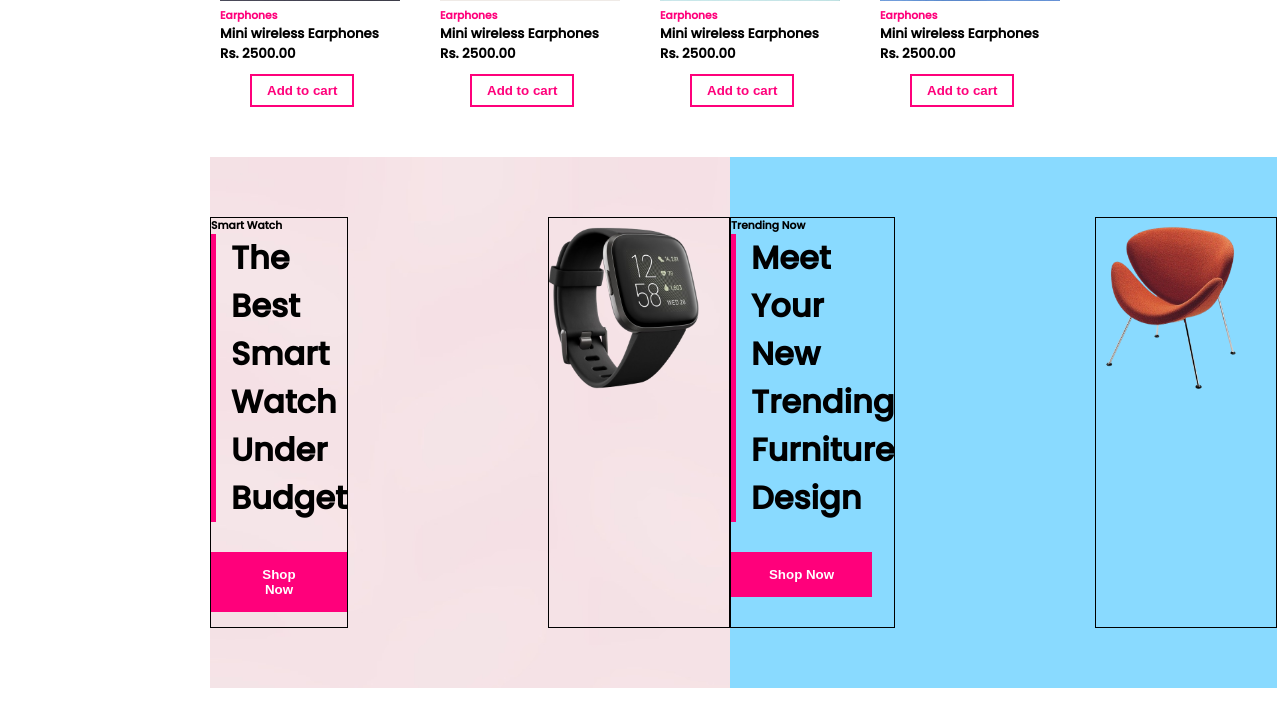
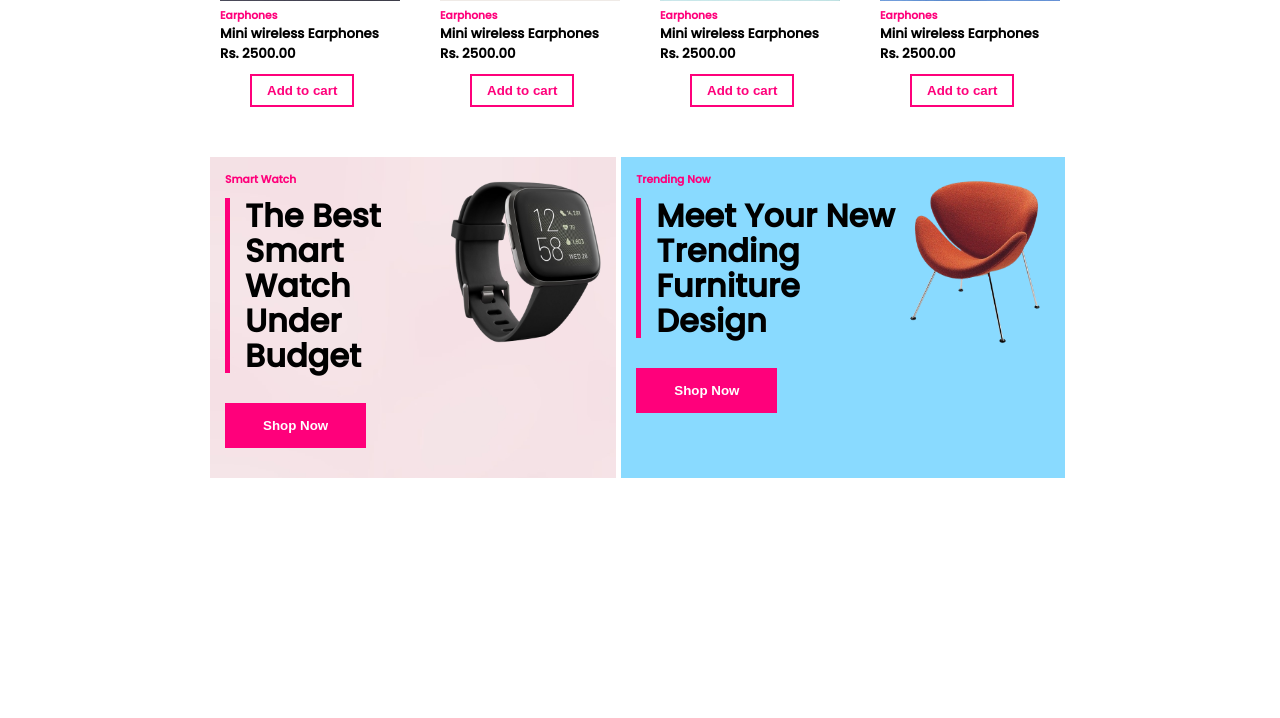
Before and after one commit to Kaveenxz/NIBM-project, a PHP site: page / in a window 1280 px wide. Shown: the part 2315-3033 px from the top of the page. After the commit the page ends 2793 px from the top, so only its background shows below. Run offline with PHP 8.4, Linux system fonts and the light colour scheme.

Commit message:
done with trending section

```diff
--- a/style/style.css
+++ b/style/style.css
@@ -238,7 +238,8 @@ button{
     display: flex;
     justify-content: space-between;
     background: #89daff;
-    padding: 60px 0px;
+    padding: 15px 15px;
+    margin-right: 5px;
 }
 .trending .trend:first-child{
     background: url("/images/background.jpg");
@@ -247,11 +248,10 @@ button{
     width: 150px;
     height: 180px;
 }
-.trending .trend .left{
-    border: 1px solid;
+.trending .trend h6{
+    color: rgb(255, 0, 123);
+    margin-bottom: 10px;
 }
-.trending .trend .right{
-    margin-left: 200px;
-    padding-right: 30px;
-    border: 1px solid;
+.trending .trend h1{
+    line-height: 35px;
 }
```
Also changed, not shown: images/OIP.jpg (added).
